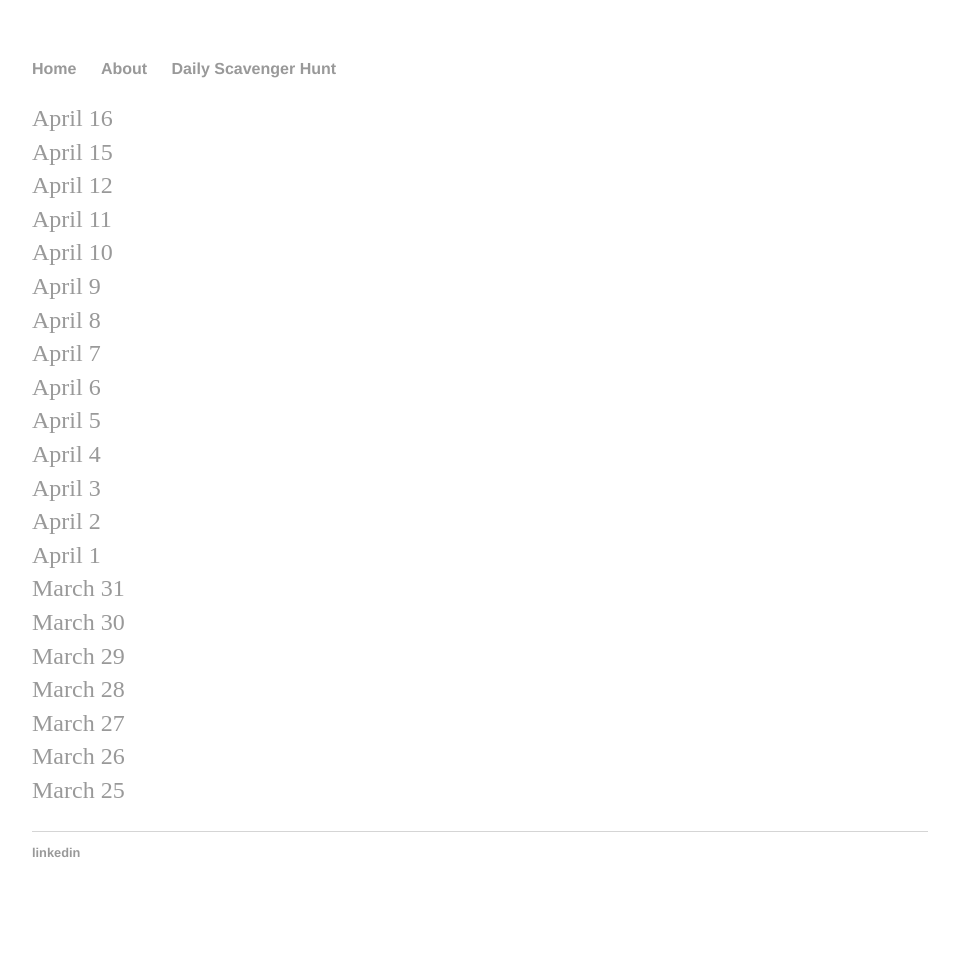
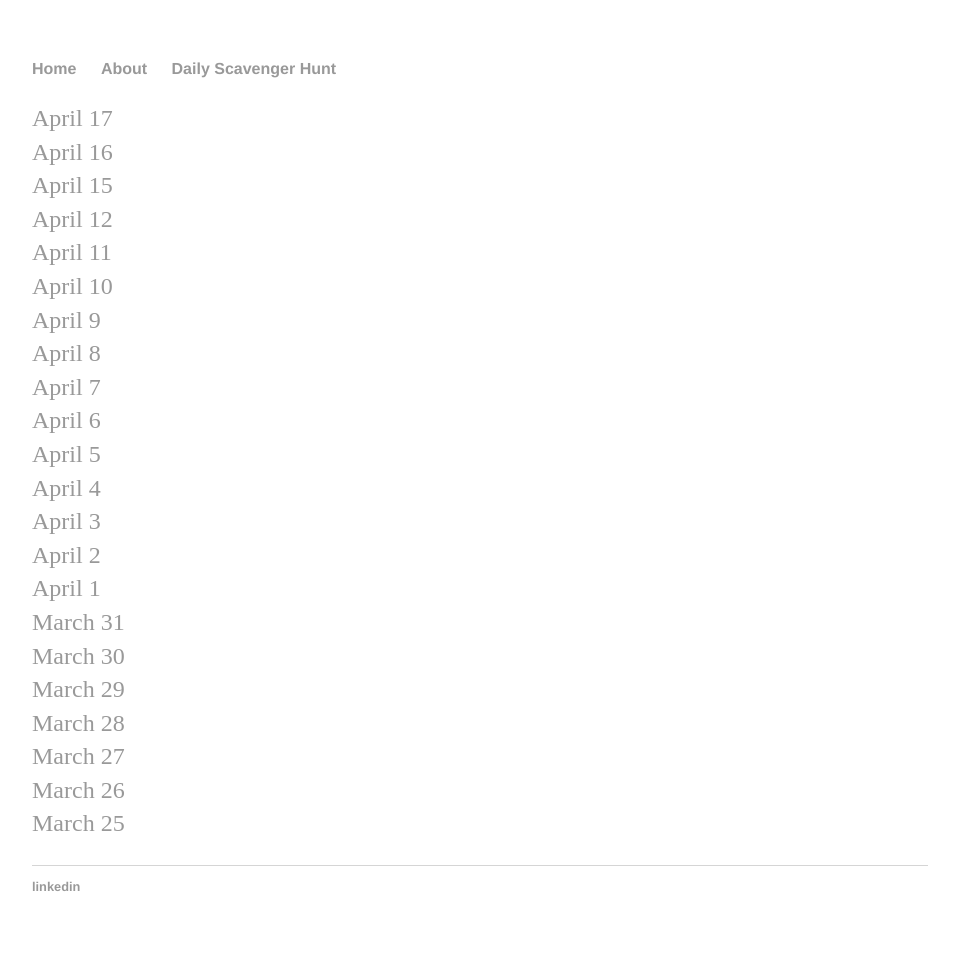
Before and after one commit to marisabrandt/marisabrandt.github.io, a Jekyll site: the page built from daily/index.html, in a window 1280 px wide. Shown: the whole page, without its empty margins (160-1119 px from the left). Built offline with Jekyll 4.4.1, drawn with Linux system fonts in a browser that asks for light colours; before the commit the page ends 920 px from its top, so only the background shows below that.

Commit message:
Update index.html

```diff
--- a/daily/index.html
+++ b/daily/index.html
@@ -4,6 +4,8 @@ title: Daily Walk Scavenger Hunt
 ---
 <div class="blurb">
 	<p>
+		<a href="https://forms.gle/c87gsfNNwa7gGRG36">April 17</a>
+		<br>
 		<a href="https://forms.gle/fRDunXFXbjR38xVk9">April 16</a>
 		<br>
 		<a href="https://forms.gle/WFPQ4PenumKuQYar9">April 15</a>
```
